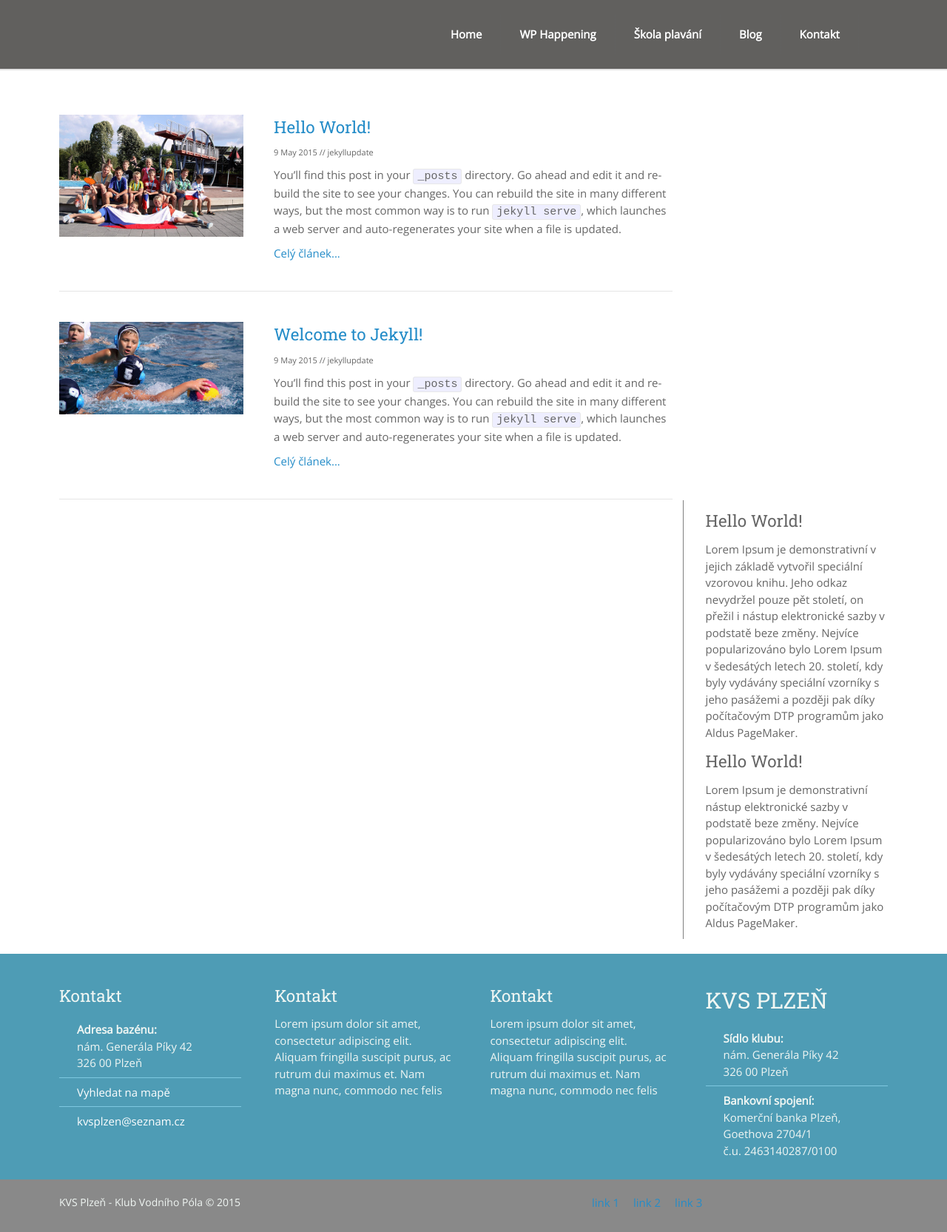
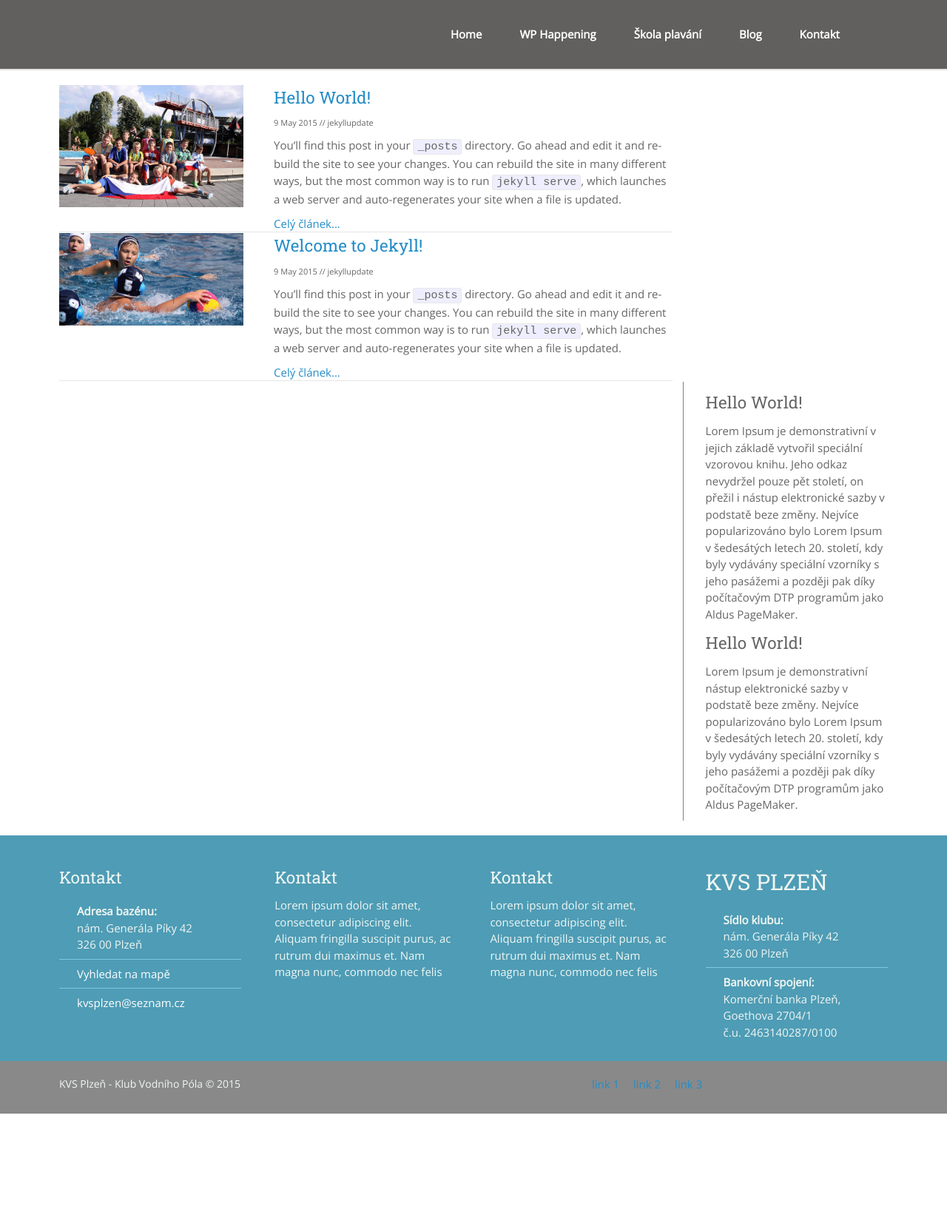
Before and after one commit to SteveVil/KVS-web, a Jekyll site: the page built from Blog/index.html, in a window 1280 px wide. Shown: the whole page at 74% size. Built offline with Jekyll 4.4.1, drawn with Linux system fonts in a browser that asks for light colours; the list of posts is cut into pages by our own code; after the commit the page ends 1505 px from its top, so only the background shows below that.

Commit message:
Update _layout.sass

```diff
--- a/_sass/_layout.sass
+++ b/_sass/_layout.sass
@@ -14,7 +14,6 @@
 .post-content
 	width: 100%
 	overflow: hidden
-	margin: 40px 0px
 
 
 .post-thumbnail
```
